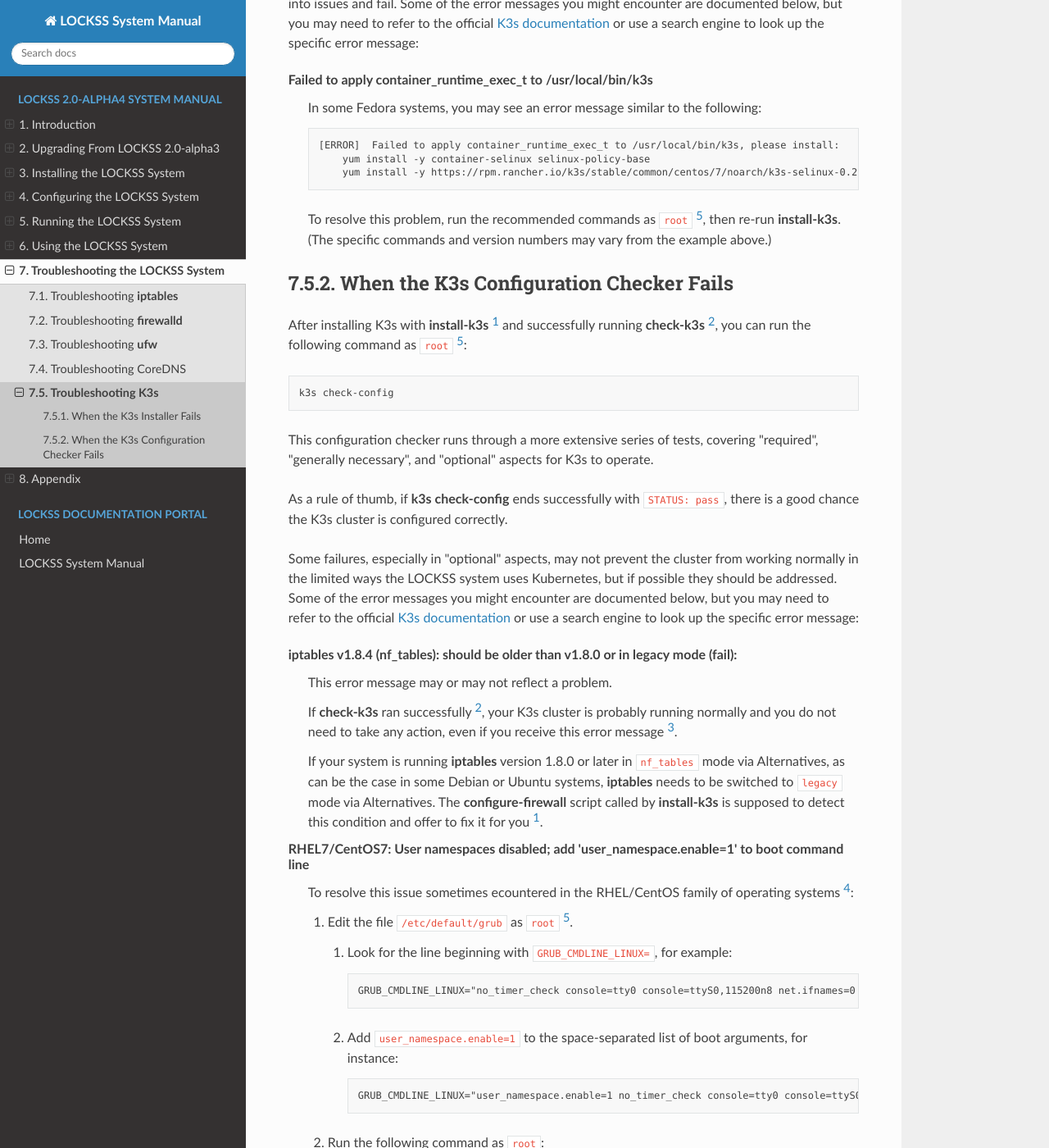
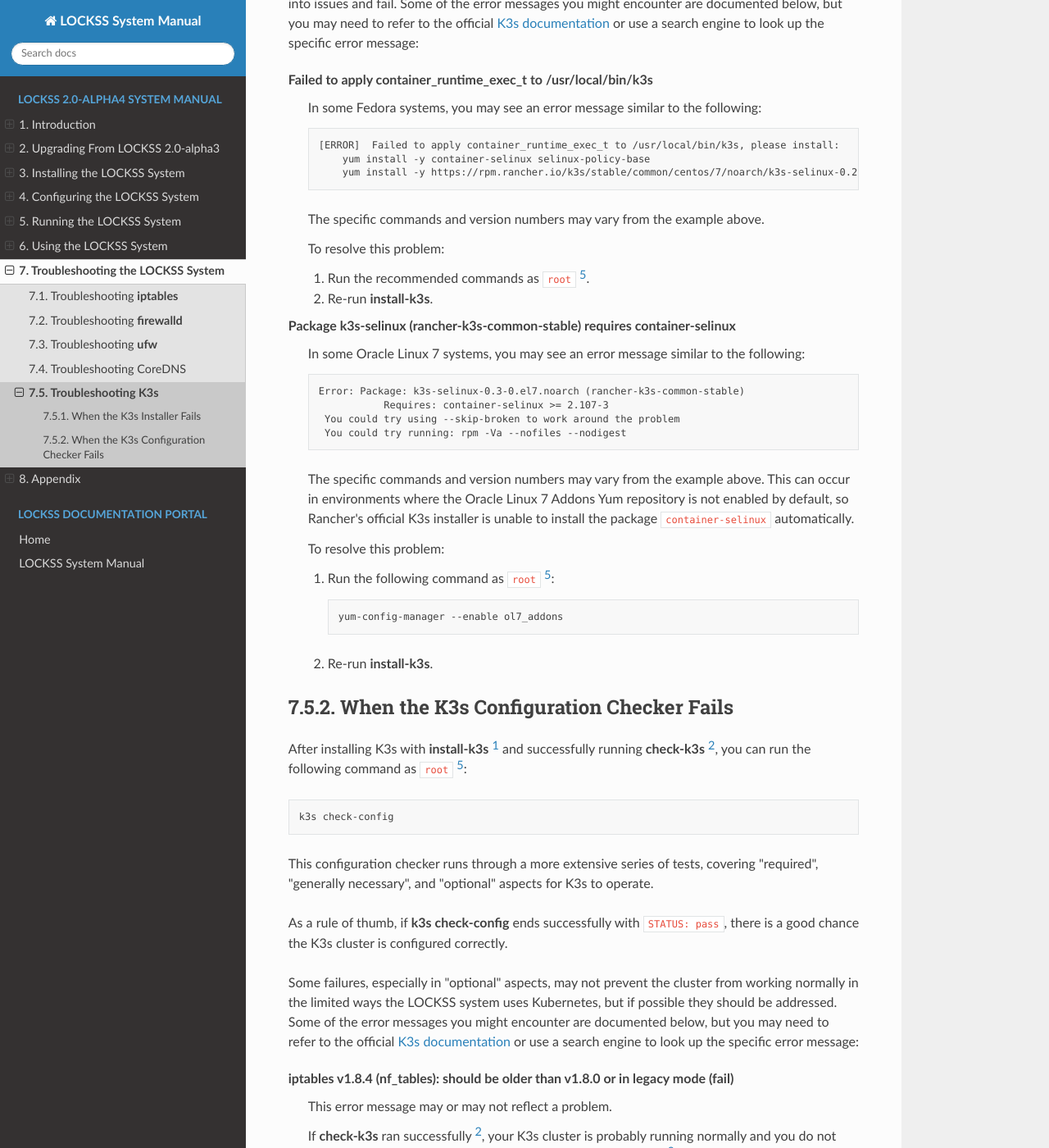
Before and after one commit to lockss/lockss-rtd-manual, a Sphinx documentation site: the page built from docs/troubleshooting/k3s.rst, in a window 1280 px wide and 1400 px high, scrolled down 318 px. Shown: the whole window at 82% size. Built offline with Sphinx 7.4.7 and the Read the Docs theme 2.0.0, drawn with Linux system fonts in a browser that asks for light colours.

Commit message:
Added troubleshooting message for Oracle Linux without Addons yum repo.

```diff
--- a/docs/troubleshooting/k3s.rst
+++ b/docs/troubleshooting/k3s.rst
@@ -17,7 +17,35 @@ Failed to apply container_runtime_exec_t to /usr/local/bin/k3s
           yum install -y container-selinux selinux-policy-base
           yum install -y https://rpm.rancher.io/k3s/stable/common/centos/7/noarch/k3s-selinux-0.2-1.el7_8.noarch.rpm
 
-   To resolve this problem, run the recommended commands as ``root`` [#fnroot]_, then re-run :program:`install-k3s`. (The specific commands and version numbers may vary from the example above.)
+   The specific commands and version numbers may vary from the example above.
+
+   To resolve this problem:
+
+   1. Run the recommended commands as ``root`` [#fnroot]_.
+
+   2. Re-run :program:`install-k3s`.
+
+Package k3s-selinux (rancher-k3s-common-stable) requires container-selinux
+   In some Oracle Linux 7 systems, you may see an error message similar to the following:
+
+   .. code-block:: text
+
+      Error: Package: k3s-selinux-0.3-0.el7.noarch (rancher-k3s-common-stable)
+                 Requires: container-selinux >= 2.107-3
+       You could try using --skip-broken to work around the problem
+       You could try running: rpm -Va --nofiles --nodigest
+
+   The specific commands and version numbers may vary from the example above. This can occur in environments where the Oracle Linux 7 Addons Yum repository is not enabled by default, so Rancher's official K3s installer is unable to install the package ``container-selinux`` automatically.
+
+   To resolve this problem:
+
+   1. Run the following command as ``root`` [#fnroot]_:
+
+      .. code-block:: shell
+
+         yum-config-manager --enable ol7_addons
+
+   2. Re-run :program:`install-k3s`.
 
 ----------------------------------------
 When the K3s Configuration Checker Fails
@@ -35,7 +63,7 @@ As a rule of thumb, if :program:`k3s check-config` ends successfully with ``STAT
 
 Some failures, especially in "optional" aspects, may not prevent the cluster from working normally in the limited ways the LOCKSS system uses Kubernetes, but if possible they should be addressed. Some of the error messages you might encounter are documented below, but you may need to refer to the official `K3s documentation <https://rancher.com/docs/k3s/latest/en/>`_ or use a search engine to look up the specific error message:
 
-iptables v1.8.4 (nf_tables): should be older than v1.8.0 or in legacy mode (fail):
+iptables v1.8.4 (nf_tables): should be older than v1.8.0 or in legacy mode (fail)
    This error message may or may not reflect a problem.
 
    If :program:`check-k3s` ran successfully [#fn2]_, your K3s cluster is probably running normally and you do not need to take any action, even if you receive this error message [#fn3]_.
```
